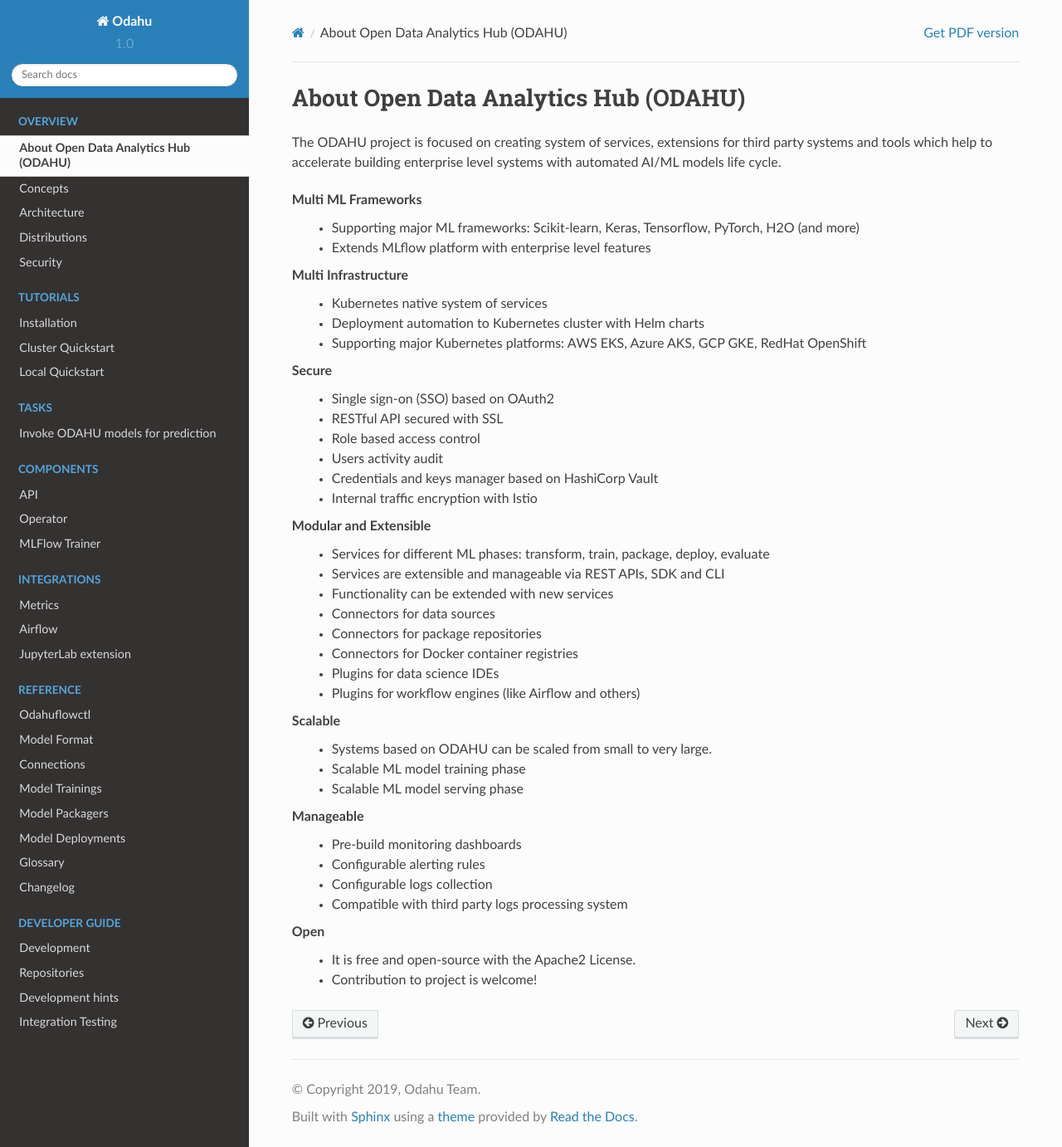
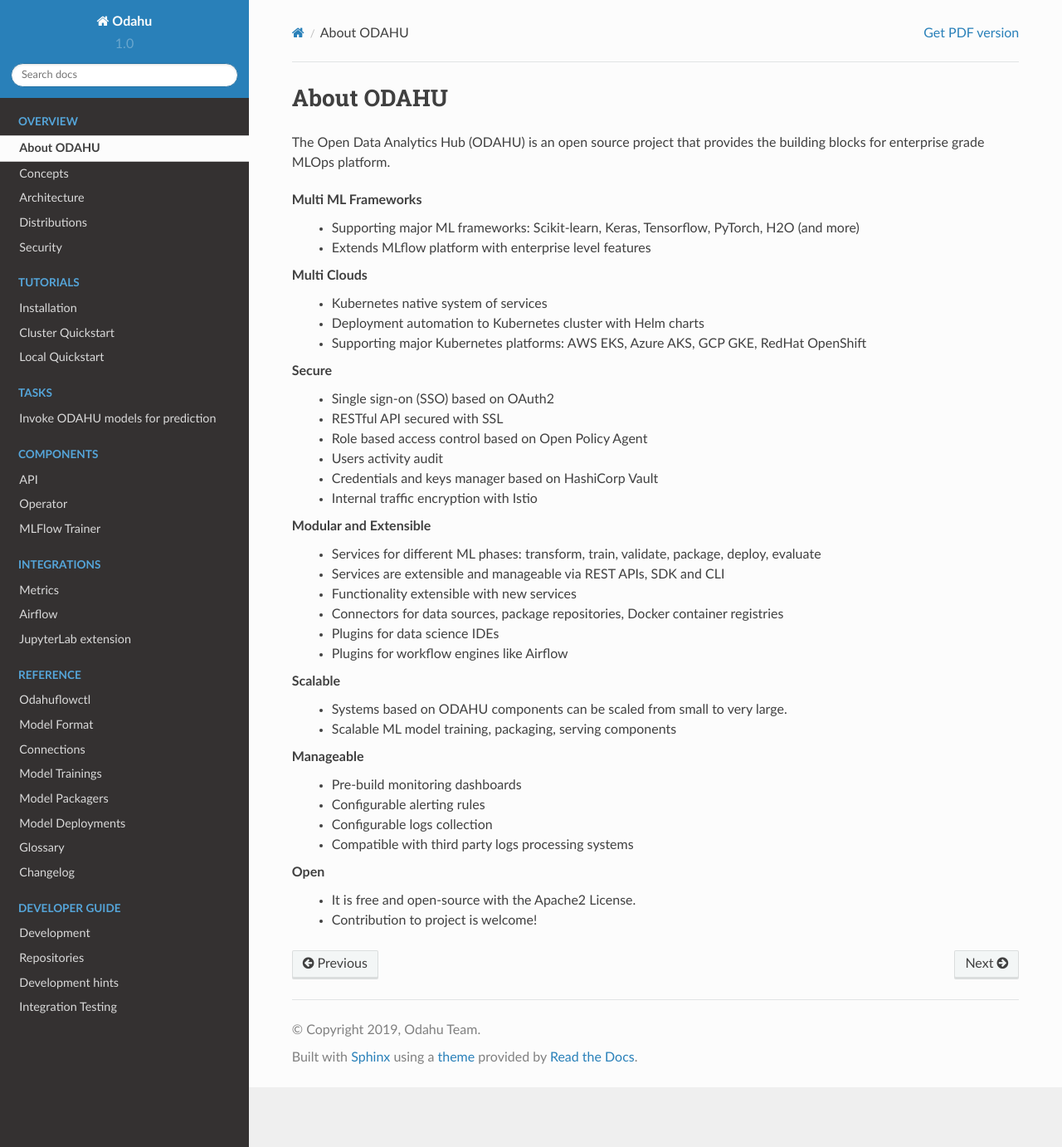
Before and after one commit to odahu/odahu-docs, a Sphinx documentation site: the page built from source/about.rst, in a window 1280 px wide and 1382 px high. Shown: the whole window at 83% size. Built offline with Sphinx 7.4.7 and the Read the Docs theme 2.0.0, drawn with Linux system fonts in a browser that asks for light colours; formulas are drawn with MathJax 3.

Commit message:
odahu-docs#52 - updates for page - about

```diff
--- a/source/about.rst
+++ b/source/about.rst
@@ -1,41 +1,38 @@
 ===========
-About Open Data Analytics Hub (ODAHU)
+About ODAHU
 ===========
 
-The ODAHU project is focused on creating system of services, extensions for third party systems and tools which help to accelerate building enterprise level systems with automated AI/ML models life cycle.
+The Open Data Analytics Hub (ODAHU) is an open source project that provides the building blocks for enterprise grade MLOps platform.
 
 **Multi ML Frameworks**
   - Supporting major ML frameworks: Scikit-learn, Keras, Tensorflow, PyTorch, H2O (and more)
   - Extends MLflow platform with enterprise level features
-**Multi Infrastructure**
+**Multi Clouds**
   - Kubernetes native system of services
   - Deployment automation to Kubernetes cluster with Helm charts
   - Supporting major Kubernetes platforms: AWS EKS, Azure AKS, GCP GKE, RedHat OpenShift
 **Secure**
   - Single sign-on (SSO) based on OAuth2
   - RESTful API secured with SSL
-  - Role based access control
+  - Role based access control based on Open Policy Agent
   - Users activity audit
   - Credentials and keys manager based on HashiCorp Vault
   - Internal traffic encryption with Istio
 **Modular and Extensible**
-  - Services for different ML phases: transform, train, package, deploy, evaluate
+  - Services for different ML phases: transform, train, validate, package, deploy, evaluate
   - Services are extensible and manageable via REST APIs, SDK and CLI
-  - Functionality can be extended with new services
-  - Connectors for data sources
-  - Connectors for package repositories
-  - Connectors for Docker container registries
+  - Functionality extensible with new services
+  - Connectors for data sources, package repositories, Docker container registries
   - Plugins for data science IDEs
-  - Plugins for workflow engines (like Airflow and others)
+  - Plugins for workflow engines like Airflow
 **Scalable**
-  - Systems based on ODAHU can be scaled from small to very large.
-  - Scalable ML model training phase
-  - Scalable ML model serving phase
+  - Systems based on ODAHU components can be scaled from small to very large.
+  - Scalable ML model training, packaging, serving components
 **Manageable**
   - Pre-build monitoring dashboards
   - Configurable alerting rules
   - Configurable logs collection
-  - Compatible with third party logs processing system
+  - Compatible with third party logs processing systems
 **Open**
   - It is free and open-source with the Apache2 License.
   - Contribution to project is welcome!
```
